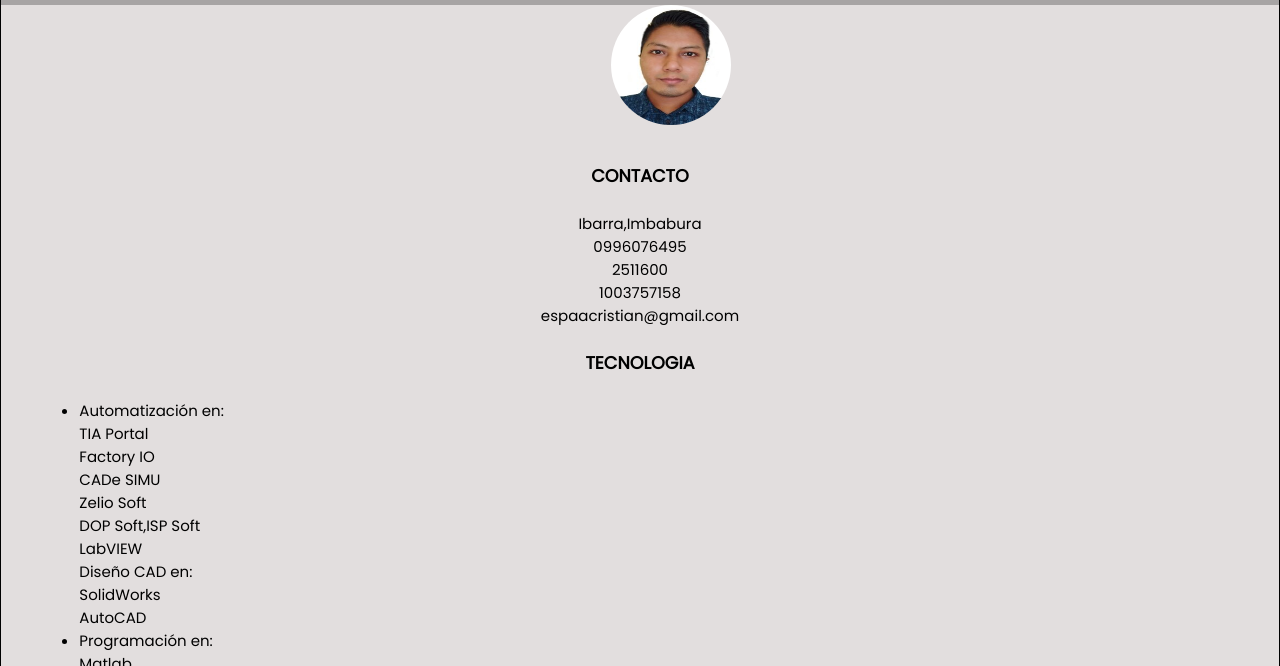
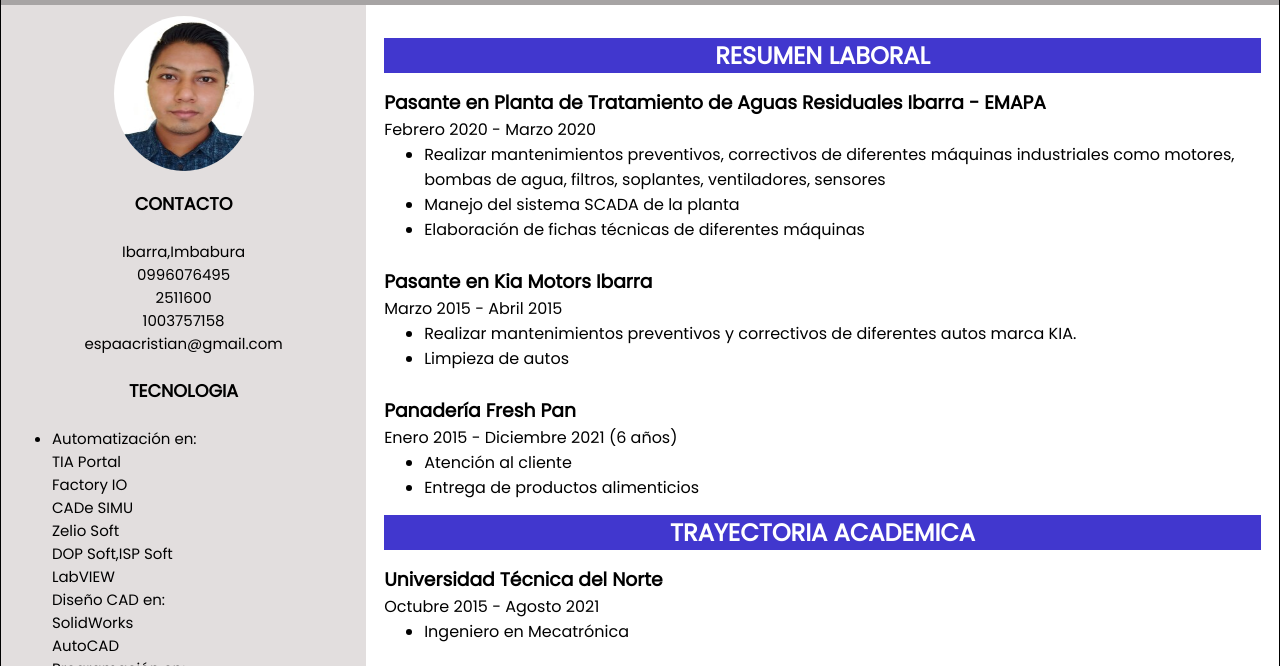
Before and after one commit to CrisEsp/CV, a plain HTML site: page index.html in a window 1280 px wide. Shown: the part 96-762 px from the top of the page. Drawn offline with Linux system fonts and the light colour scheme.

Commit message:
CV css grid bien

```diff
--- a/assets/css/estilos.css
+++ b/assets/css/estilos.css
@@ -9,12 +9,12 @@ body {
   border: solid 1px black;
   font-family: 'Poppins', sans-serif;
 }
-.cv {
+/* .cv {
   background-color: brown;
   display: flex;
   flex-direction: column;
   width: 100%;
-}
+} */
 .inicio {
   display: flex;
   justify-content: center;
@@ -30,7 +30,12 @@ body {
 .seccion-izquierda {
   background-color: rgb(226, 222, 222);
   /* width: 300px; */
-  width: 100%;
+  /* display: flex;
+  flex-direction: column;
+  width: 100%; */
+  display: grid;
+  grid-template-columns: 1fr 2.5fr;
+
 }
 .header {
   display: flex;
@@ -46,19 +51,18 @@ body {
     width: 20px;
     height: 20px;
   } */
-.seccion-principal {
-  flex: 1;
+.izquierda{
+
   background-color: white;
   padding: 18px;
 }
-.foto img {
-  width: 120px;
-  height: 120px;
+.foto-img{
+  width: 140px;
+  height: 155px;
   border-radius: 80%;
   display: flex;
   justify-content: center;
-  margin: 0px 100px 0px 610px ;
-
+  margin: 0px 0px 20px 0px ;
   align-items: center;
 }
 .textos_izq {
@@ -85,7 +89,7 @@ body {
   align-items: center;
 }
 
-@media(max-width:768px){
+/* @media(max-width:768px){
   .seccion-izquierda {
     background-color: rgb(226, 222, 222);
 
@@ -106,4 +110,4 @@ body {
     font-size: 15px;
     justify-content: center;
   }
-}
+} */
--- a/index.html
+++ b/index.html
@@ -1,5 +1,6 @@
 <!DOCTYPE html>
 <html lang="en">
+
 <head>
   <meta charset="UTF-8" />
   <meta http-equiv="X-UA-Compatible" content="IE=edge" />
@@ -16,14 +17,12 @@
       <h2>INGENIERO EN MECATRÓNICA</h2>
     </div>
   </div>
-    <div class="cv">
+
   <!-- seccion lateral izquierda -->
   <section class="seccion-izquierda">
-        <div class="foto">
-          <img src="./assets/img/foto cris.jpg" alt="retrato" />
-        </div>
     <div class="textos_izq">
       <div class="centrado">
+        <img class="foto-img" src="./assets/img/foto cris.jpg" alt="retrato" />
         <h3>CONTACTO</h3>
         <br>
         <p>Ibarra,Imbabura</p>
@@ -40,7 +39,8 @@
       <ul>
         <li>Automatización en:</li>
         <p>TIA Portal</p>
-            <p>Factory IO<p>
+        <p>Factory IO
+        <p>
         <p>CADe SIMU</p>
         <p>Zelio Soft</p>
         <p>DOP Soft,ISP Soft</p>
@@ -80,13 +80,9 @@
         <p>0992072981</p>
       </ul>
     </div>
-      </section>
-      <!-- fin seccion lateral izquierda -->
 
-      <!-- seccion principal -->
-      <section class="seccion-principal">
-        <!-- Resumen laboral -->
-        <div>
+
+    <div class="izquierda">
       <h2 class="titulo_seccion">RESUMEN LABORAL</h2>
       <div>
         <h3>
@@ -103,9 +99,7 @@
           <li>Manejo del sistema SCADA de la planta</li>
           <li>Elaboración de fichas técnicas de diferentes máquinas</li>
         </ul>
-
         <br />
-
         <h3>Pasante en Kia Motors Ibarra</h3>
         <p>Marzo 2015 - Abril 2015</p>
         <ul>
@@ -115,23 +109,16 @@
           </li>
           <li>Limpieza de autos</li>
         </ul>
-
         <br />
-
         <h3>Panadería Fresh Pan</h3>
         <p>Enero 2015 - Diciembre 2021 (6 años)</p>
         <ul>
           <li>Atención al cliente</li>
           <li>Entrega de productos alimenticios</li>
         </ul>
-        </div>
-      </div>
-        <!-- Fin Resumen laboral -->
 
+        <h2 class="titulo_seccion">TRAYECTORIA ACADEMICA</h2>
 
-        <div class="titulo_seccion">
-            <h2>TRAYECTORIA ACADEMICA</h2>
-        </div>
         <div class="textos_der2">
           <h3>Universidad Técnica del Norte</h3>
           <p>Octubre 2015 - Agosto 2021</p>
@@ -145,9 +132,10 @@
             <ul>
               <li>Bachiller en Electromécanica Automotriz</li>
             </ul>
-        <div class="titulo_seccion">
-            <h2>CURSOS/CERTIFICADOS</h2>
       </div>
+    </div>
+    <!-- Fin Resumen laboral -->
+      <h2 class="titulo_seccion">CURSOS/CERTIFICADOS</h2>
         <ul>
           <li> Diseño de Planos Eléctricos en Eplan Electric (20 Horas)</li>
           <li>Lectura e Interpretación de Planos Mecánicos (4 Horas)</li>
@@ -159,9 +147,11 @@
           <li>Conferencista en Jornada Computacional UPEC (8 Horas)</li>
           <li>Día del Ingeniero Mecatrónico (10 Horas)</li>
         </ul>
-
     </section>
+  <!-- fin seccion lateral izquierda -->
+  <!-- seccion principal -->
+  <!-- <section class="seccion-principal">
+  </section> -->
   <!-- fin seccion principal -->
-    </div>
 </body>
 </html>
```
Lines whose indentation alone changed are shown as unchanged.
